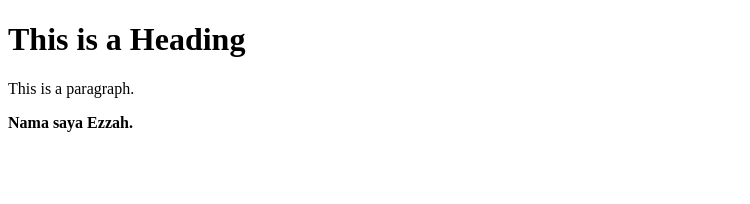
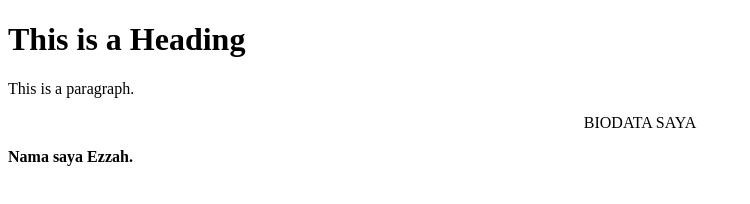
Before and after one commit to ezzahafiqah/Amali1, a plain HTML site: page index.html in a window 1280 px wide. Shown: the whole page, without its empty margins (0-750 px from the left). Drawn offline with Linux system fonts and the light colour scheme.

Commit message:
Update index.html
ubahkan perkataan BIODATA SAYA jadi CENTER

```diff
--- a/index.html
+++ b/index.html
@@ -7,6 +7,7 @@
 
 <h1>This is a Heading</h1>
 <p>This is a paragraph.</p>
+<p style="text-align: center;">BIODATA SAYA</p>
 <b>Nama saya Ezzah.</b>
 
 </body>
```
